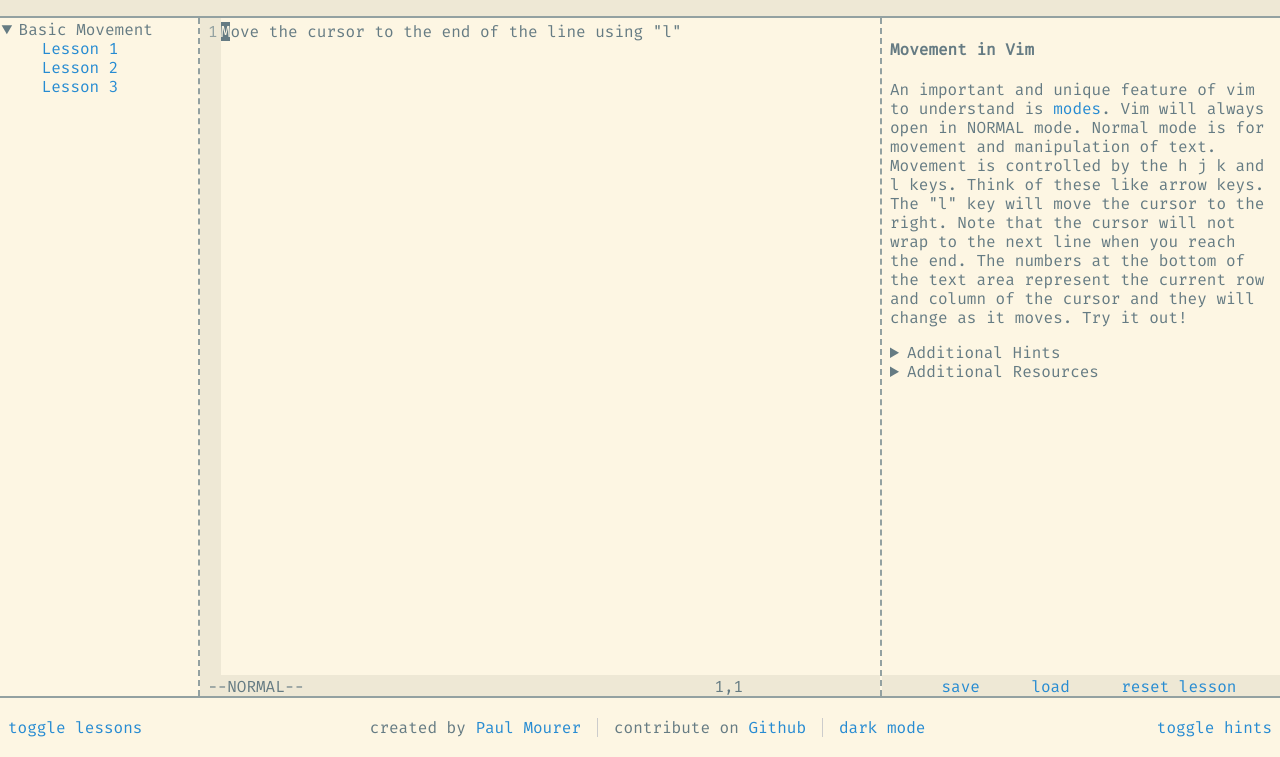
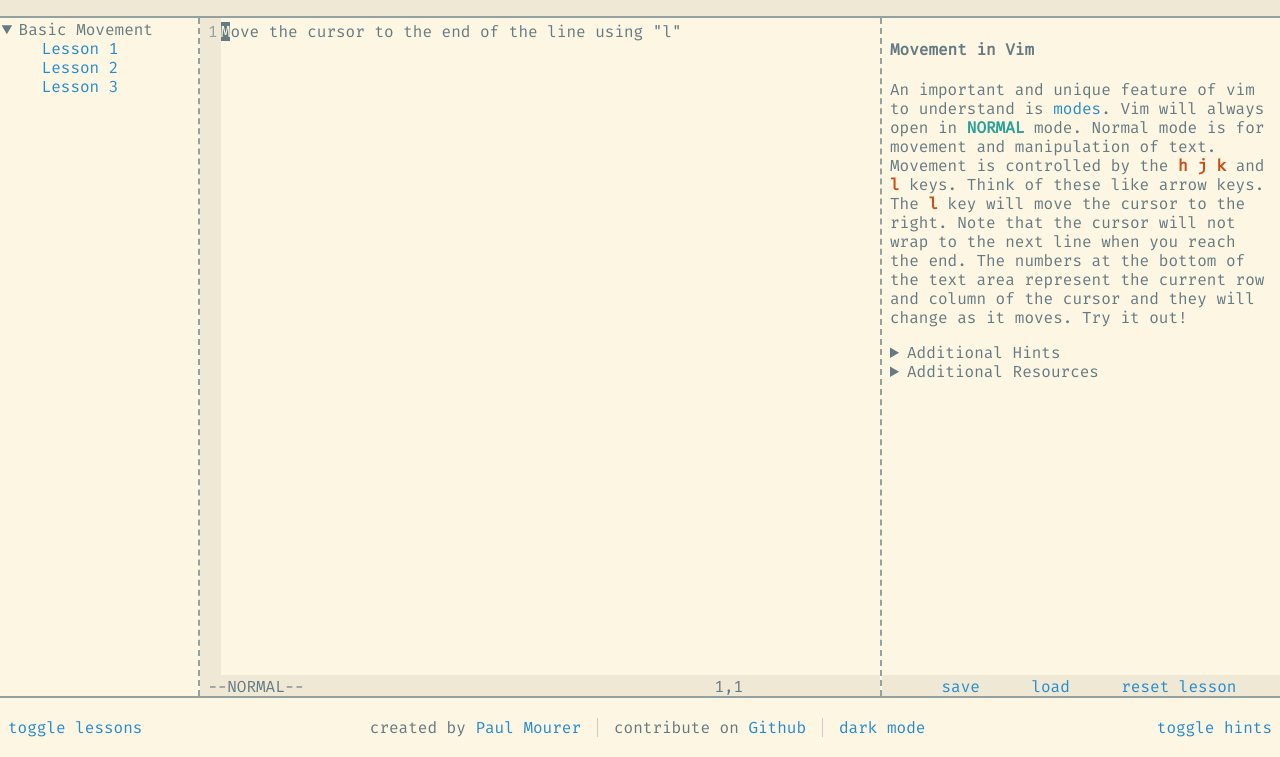
Before and after one commit to pm0u/Q1-proj-vimulator, a website: page html/index.html in a window 1280 px wide. Shown: the part 43-800 px from the top of the page. Drawn offline with Linux system fonts and the light colour scheme.

Commit message:
highlighting to keys/modes
Added syntax style highlighting to keys/modes. can be applied with span
& class of key or mode.

```diff
--- a/html/sol-dark.css
+++ b/html/sol-dark.css
@@ -14,4 +14,8 @@
   --link: #268bd2;
   /* accent */
   --accent: #d33682;
+  /* modes color */
+  --modes: #2aa198;
+  /* keys color */
+  --keys: #cb4b16;
 }
--- a/html/sol-light.css
+++ b/html/sol-light.css
@@ -14,4 +14,8 @@
   --link: #268bd2;
   /* accent */
   --accent: #d33682;
+  /* modes color */
+  --modes: #2aa198;
+  /* keys color */
+  --keys: #cb4b16;
 }
--- a/html/style.css
+++ b/html/style.css
@@ -145,6 +145,15 @@ header {
   grid-area: mode;
   margin: 0;
   padding: 0 0 0 .5em;
+}
+
+span.mode {
+  color: var(--modes);
+  font-weight: bold;
+}
+span.key {
+  color: var(--keys);
+  font-weight: bold;
 }
 
 .mode-normal-cursor {
--- a/src/units.js
+++ b/src/units.js
@@ -24,7 +24,7 @@ let unit1 = {
       killKeys() {
         document.removeEventListener('keydown', this.keyHandler)
       },
-      hints: '<h4>Movement in Vim</h4><p>An important and unique feature of vim to understand is <a href="https://en.wikibooks.org/wiki/Learning_the_vi_Editor/Vim/Modes" target="_blank">modes</a>. Vim will always open in NORMAL mode. Normal mode is for movement and manipulation of text. Movement is controlled by the h j k and l keys. Think of these like arrow keys. The "l" key will move the cursor to the right. Note that the cursor will not wrap to the next line when you reach the end. The numbers at the bottom of the text area represent the current row and column of the cursor and they will change as it moves. Try it out!</p><details><summary>Additional Hints</summary><p> Press the L key repeatedly (or hold) to move the cursor to the end of the line to complete the lesson</p></details><details><summary>Additional Resources</summary><p><a href="https://en.wikibooks.org/wiki/Learning_the_vi_Editor/Vim/Modes" target="_blank">Vim modes from Learning the Vi Editor</a></p></details>',
+      hints: '<h4>Movement in Vim</h4><p>An important and unique feature of vim to understand is <a href="https://en.wikibooks.org/wiki/Learning_the_vi_Editor/Vim/Modes" target="_blank">modes</a>. Vim will always open in <span class="mode">NORMAL</span> mode. Normal mode is for movement and manipulation of text. Movement is controlled by the <span class="key">h j k</span> and <span class="key">l</span> keys. Think of these like arrow keys. The <span class="key">l</span> key will move the cursor to the right. Note that the cursor will not wrap to the next line when you reach the end. The numbers at the bottom of the text area represent the current row and column of the cursor and they will change as it moves. Try it out!</p><details><summary>Additional Hints</summary><p> Press the <span class="key">l</span> key repeatedly (or hold) to move the cursor to the end of the line to complete the lesson</p></details><details><summary>Additional Resources</summary><p><a href="https://en.wikibooks.org/wiki/Learning_the_vi_Editor/Vim/Modes" target="_blank">Vim modes from Learning the Vi Editor</a></p></details>',
       changes: [{
         cRow: 0,
         cCol: 0,
@@ -59,7 +59,7 @@ let unit1 = {
       killKeys() {
         document.removeEventListener('keydown', this.keyHandler)
       },
-      hints: '<h4>Move to the left</h4><p>The "h" key will move the cursor to the left, give it a shot! (the l key will still work if you\'d like to mess around)<details><summary>Additional Hints</summary><p> Press the H key repeatedly (or hold) to move the cursor to the beginning of the line to complete the lesson</p></details>',
+      hints: '<h4>Move to the left</h4><p>The <span class="key">h</span> key will move the cursor to the left, give it a shot! (the <span class="key">l</span> key will still work if you\'d like to mess around)<details><summary>Additional Hints</summary><p> Press the <span class="key">h</span> key repeatedly (or hold) to move the cursor to the beginning of the line to complete the lesson</p></details>',
       changes: [{
         cRow: 0,
         cCol: 49,
@@ -82,9 +82,9 @@ let unit1 = {
       finished: false,
       lessonText: [
         'This is a line of text',
-        'look, another one!!!!!!!!!!!!!!!!!!!!!!!!!!!!!!!!!!!!!!!!!!!!!!!!!!!!!!!',
-        'three lines!!!!',
-        'wowee so much text'
+        'Put the cursor on this period.',
+        'move to this line with j',
+        'and then j again to this line.'
       ],
       keyHandler(event) {
         if (event.key.match(/[hjkl]/)) {
@@ -97,7 +97,7 @@ let unit1 = {
       killKeys() {
         document.removeEventListener('keydown', this.keyHandler)
       },
-      hints: '<h4>Move to the left</h4><p>The "h" key will move the cursor to the left, give it a shot! (the l key will still work if you\'d like to mess around)<details><summary>Additional Hints</summary><p> Press the H key repeatedly (or hold) to move the cursor to the beginning of the line to complete the lesson</p></details>',
+      hints: '<h4>Moving up and Down</h4><p>The <span class="key">j</span> & <span class="key">k</span> keys act as down and up arrow keys respectively. There are a couple interesting functionalities -- the cursor column is preserved when moving from a long line past a short line to another long line. In this example, if the cursor is on the period in line 2 and you move down two lines, you will land on the period again. You\'ll also notice that the cursor lands on the last character of the shorter line inbetween. This makes a lot of sense when bouncing between repeated lines to edit the same details.<details><summary>Additional Hints</summary><p>The <span class="key">h</span>, <span class="key">j</span>, <span class="key">k</span>, and <span class="key">l</span> keys will all work in this lesson. Try them all out! complete the lesson by moving to the first character of either the first or last line.</p></details>',
       changes: [{
         cRow: 1,
         cCol: 10,
@@ -105,10 +105,10 @@ let unit1 = {
         finished: false,
         lessonText: [
           'This is a line of text',
-          'look, another one!!!!!!!!!!!!!!!!!!!!!!!!!!!!!!!!!!!!!!!!!!!!!!!!!!!!!!!',
-          'three lines!!!!',
-          'wowee so much text'
-        ]
+          'Put the cursor on this period.',
+          'move to this line with j',
+          'and then j again to this line.'
+        ],
       }]
     }
   ],
```
Lines whose indentation alone changed are shown as unchanged.
